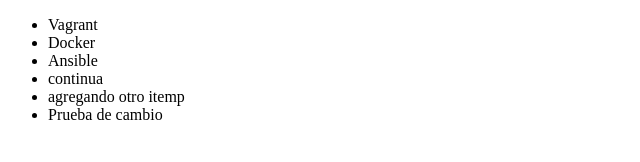
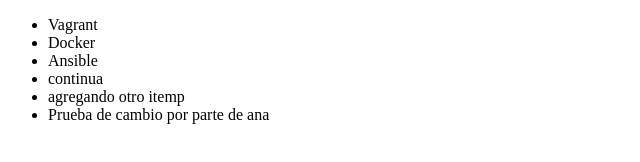
Before and after one commit to IngRJimenez20/ejemploCursoAlura, a plain HTML site: page index.html in a window 1280 px wide. Shown: the whole page, without its empty margins (0-640 px from the left). Drawn offline with Linux system fonts and the light colour scheme.

```diff
--- a/index.html
+++ b/index.html
@@ -15,7 +15,7 @@
          <li> Ansible </li>
          <li> continua </li>
          <li> agregando otro itemp  </li>
-         <li>Prueba de cambio</li>
+         <li>Prueba de cambio por parte de ana</li>
 
      </ul>
 
```
